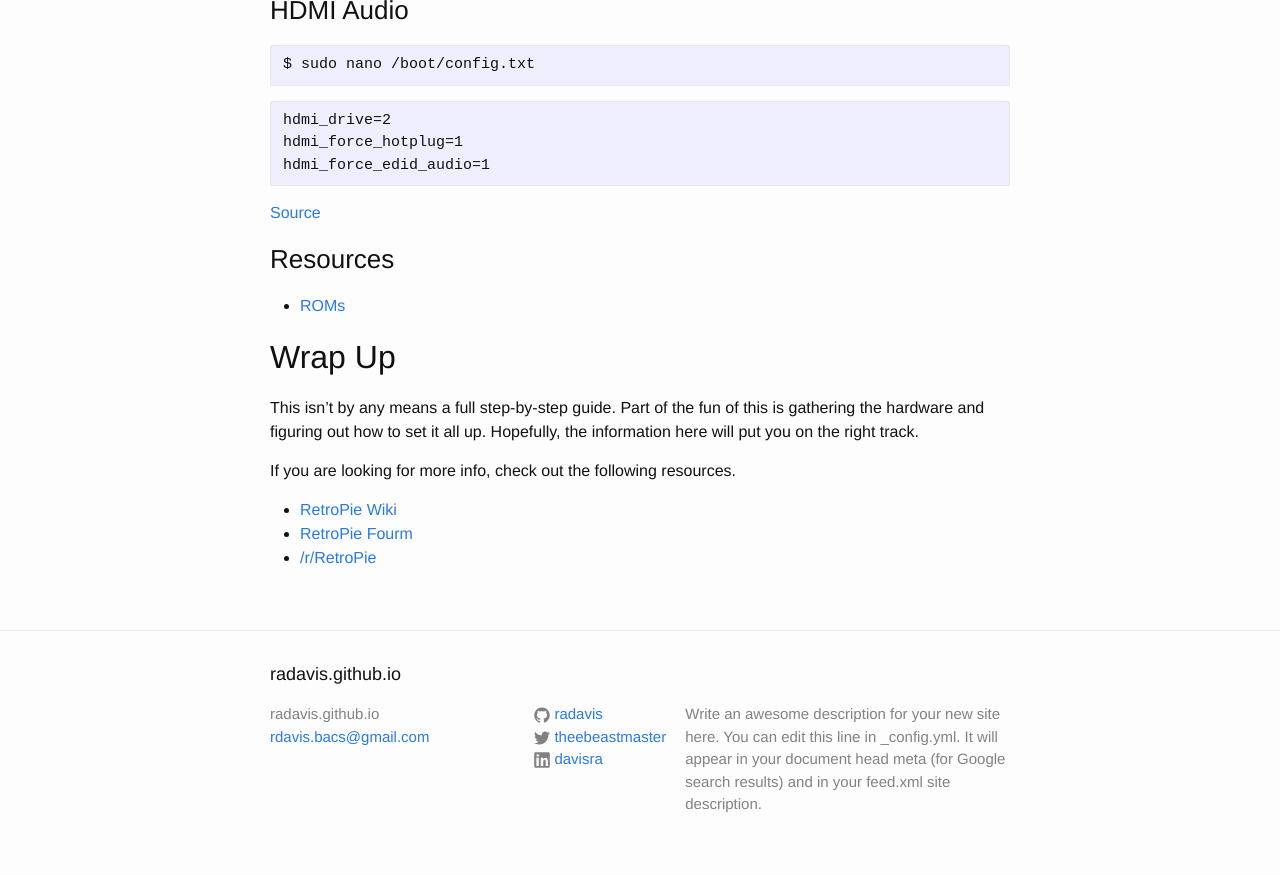
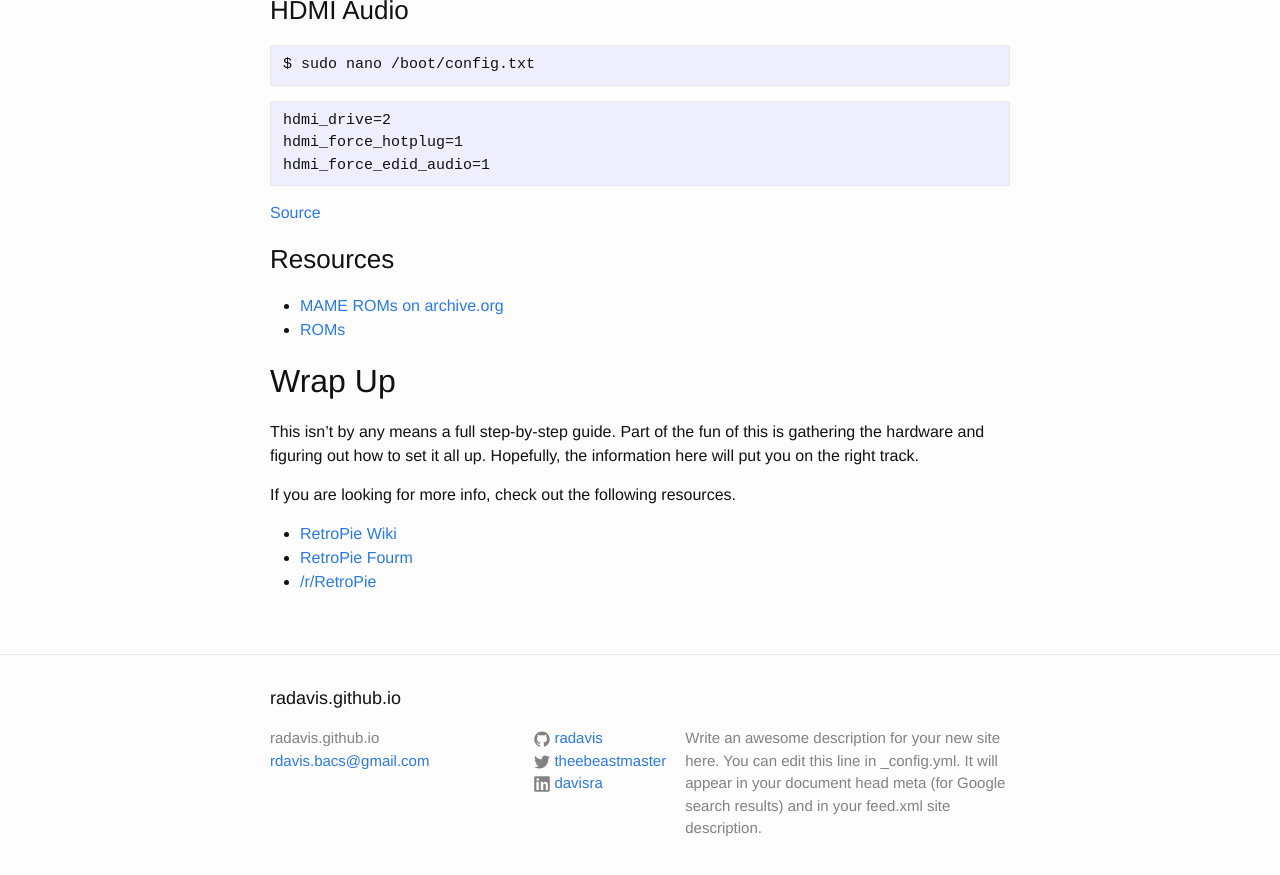
Before and after one commit to radavis/radavis.github.io, a Jekyll site: the page built from _posts/2016-05-07-retropie-on-the-zero.markdown, in a window 1280 px wide and 900 px high, scrolled down 5037 px. Shown: the top 875 px of the window. Built offline with Jekyll 4.4.1, drawn with Linux system fonts in a browser that asks for light colours.

Commit message:
add link to mame roms

```diff
--- a/_posts/2016-05-07-retropie-on-the-zero.markdown
+++ b/_posts/2016-05-07-retropie-on-the-zero.markdown
@@ -189,6 +189,7 @@ hdmi_force_edid_audio=1
 
 ### Resources
 
+* [MAME ROMs on archive.org](https://archive.org/details/messmame)
 * [ROMs](http://www.emuparadise.me/Complete_ROM_Sets_(Full_Sets_in_One_File)_ROMs/List-All-Titles/37)
 
 ## Wrap Up
```
